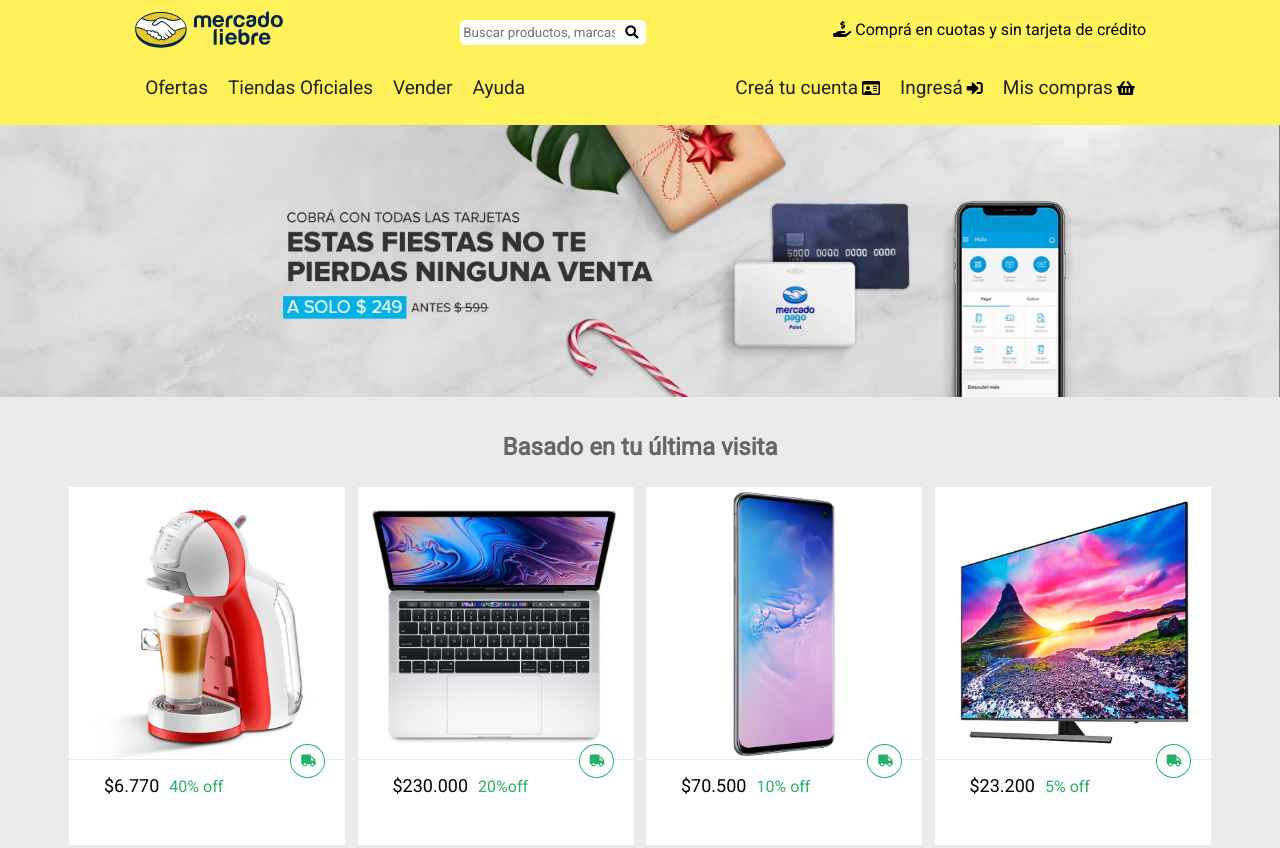
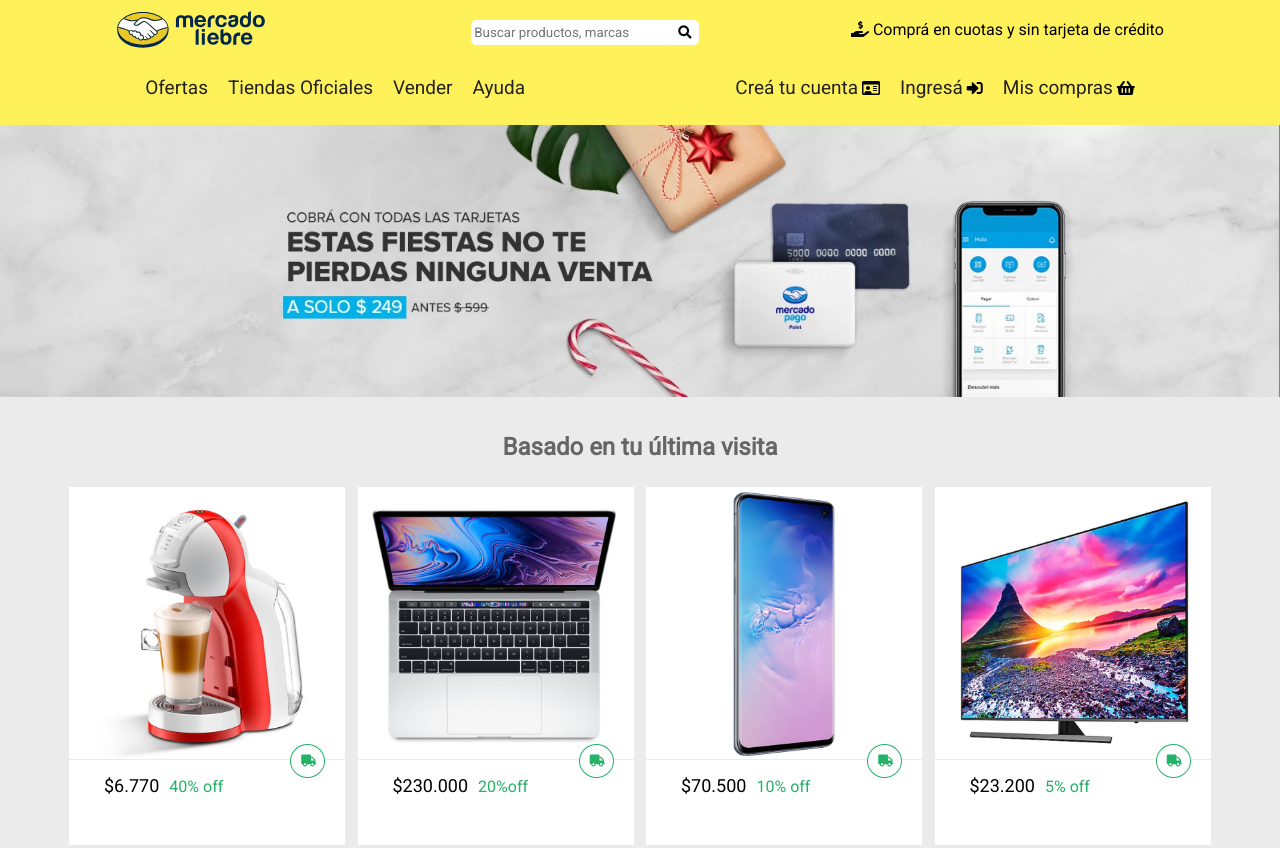
Before and after one commit to Martin-Salomon/MercadoLiebre, a website: page views/home.html in a window 1280 px wide. Shown: the top 848 px of the page. Drawn offline with Linux system fonts and the light colour scheme; files that its build step writes are made by us from their sources; files whose address does not match are found by name.

Commit message:
update css

```diff
--- a/Public/css/styles.css
+++ b/Public/css/styles.css
@@ -234,7 +234,7 @@
 
 .busca{
     width: 50%;
-    max-width: 174px;
+    max-width: 280px;
     display: flex;
     margin: 10px 0px;
     flex-wrap: nowrap;
```
